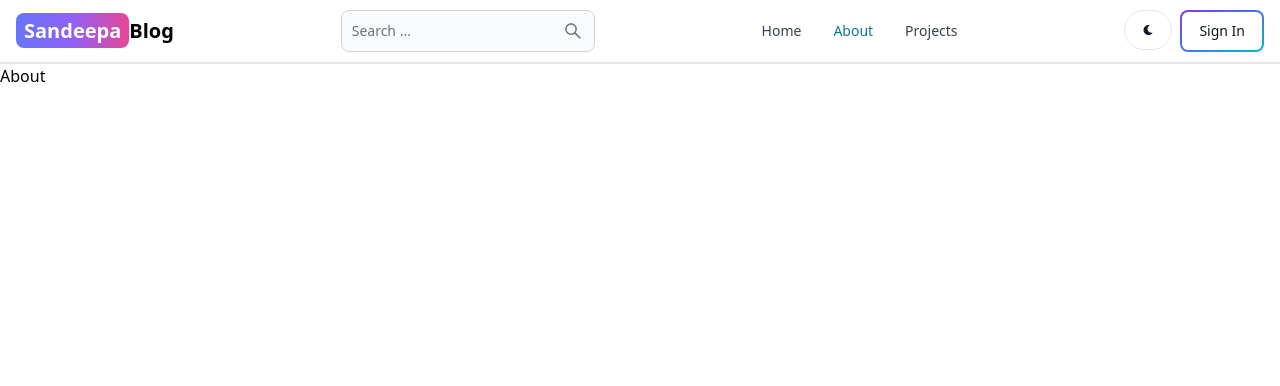
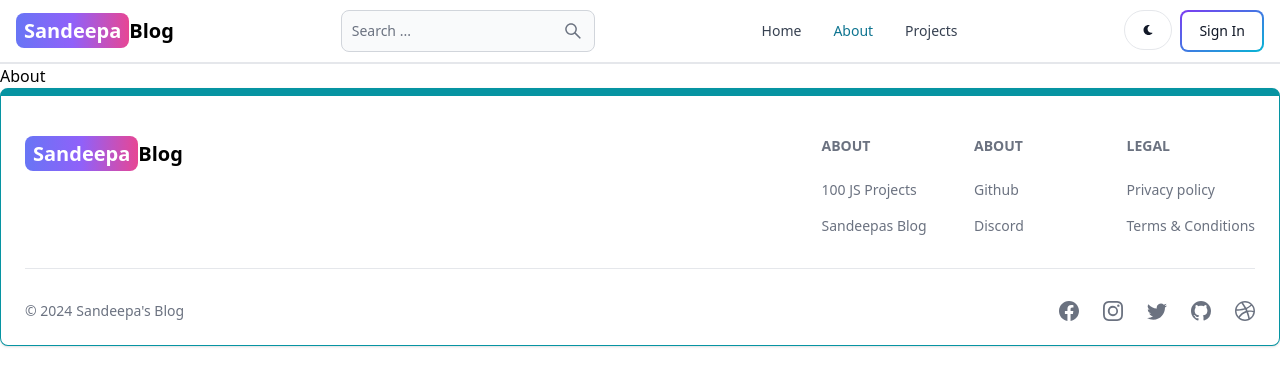
Before and after one commit to UmeshSandeepa/MERN-Blog, a React (Vite) app in the folder client/: page /About in a window 1280 px wide. Shown: the top 386 px of the page. Built offline with nearby package versions, Linux system fonts and the light colour scheme.

Commit message:
Create the footer component

```diff
--- a/client/src/App.jsx
+++ b/client/src/App.jsx
@@ -5,20 +5,22 @@
 import Projects from "./pages/Projects";
 import Dashboard from "./pages/Dashboard";
 import About from "./pages/About";
-import Header from "./components/Header"
+import Header from "./components/Header";
+import Footer from "./components/Footer";
 
 export default function App() {
   return (
     <BrowserRouter>
-    <Header/>
+      <Header />
       <Routes>
-        <Route path="/Home" element={<Home/>}/>
-        <Route path="/SignIn" element={<SignIn/>}/>
-        <Route path="/SignUp" element={<SignUp/>}/>
-        <Route path="/Projects" element={<Projects/>}/>
-        <Route path="/Dashboard" element={<Dashboard/>}/>
-        <Route path="/About" element={<About/>}/>
+        <Route path="/Home" element={<Home />} />
+        <Route path="/SignIn" element={<SignIn />} />
+        <Route path="/SignUp" element={<SignUp />} />
+        <Route path="/Projects" element={<Projects />} />
+        <Route path="/Dashboard" element={<Dashboard />} />
+        <Route path="/About" element={<About />} />
       </Routes>
+      <Footer />
     </BrowserRouter>
   );
 }
--- /dev/null
+++ b/client/src/components/Footer.jsx
@@ -0,0 +1,77 @@
+import { Footer } from "flowbite-react";
+import { Link } from "react-router-dom";
+import {BsFacebook, BsInstagram, BsTwitter, BsGithub, BsDribbble} from 'react-icons/bs'
+
+export default function FooterCom() {
+  return (
+    <Footer container className="border border-t-8 border-teal-500">
+      <div className="w-full  max-w-7xl mx-auto">
+        <div className="grid w-full justify-between sm:flex md:grid-cols-1">
+          <div className="mt-5">
+            <Link
+              to="/"
+              className="self-center whitespace-nowrap text-lg sm:text-xl font-semibold dark:text-white"
+            >
+              <span className="px-2 py-1 bg-gradient-to-r from-indigo-500 via-purple-500 to-pink-500 rounded-lg text-white">
+                Sandeepa
+              </span>
+              Blog
+            </Link>
+          </div>
+          <div className="grid grid-cols-2 gap-8 mt-4 sm:grid-cols-3 sm:gap-6">
+            <div>
+              <Footer.Title title="About" />
+              <Footer.LinkGroup col>
+                <Footer.Link
+                  href="https://www.100jsprojects.com"
+                  target="_blank"
+                  rel="noopener noreferrer"
+                >
+                  100 JS Projects
+                </Footer.Link>
+                <Footer.Link
+                  href="/About"
+                  target="_blank"
+                  rel="noopener noreferrer"
+                >
+                  Sandeepas Blog
+                </Footer.Link>
+              </Footer.LinkGroup>
+            </div>
+            <div>
+              <Footer.Title title="About" />
+              <Footer.LinkGroup col>
+                <Footer.Link
+                  href="https://github.com/UmeshSandeepa"
+                  target="_blank"
+                  rel="noopener noreferrer"
+                >
+                  Github
+                </Footer.Link>
+                <Footer.Link href="#">Discord</Footer.Link>
+              </Footer.LinkGroup>
+            </div>
+            <div>
+              <Footer.Title title="Legal" />
+              <Footer.LinkGroup col>
+                <Footer.Link href="#">Privacy policy</Footer.Link>
+                <Footer.Link href="#">Terms &amp; Conditions</Footer.Link>
+              </Footer.LinkGroup>
+            </div>
+          </div>
+        </div>
+        <Footer.Divider/>
+        <div className="w-full sm:flex sm:items-center sm:justify-between">
+            <Footer.Copyright href="#" by="Sandeepa's Blog" year={new Date().getFullYear()}/>
+            <div className="flex gap-6 sm:mt-0 mt-4 sm:justify-center">
+                <Footer.Icon href="#" icon={BsFacebook}/>
+                <Footer.Icon href="#" icon={BsInstagram}/>
+                <Footer.Icon href="#" icon={BsTwitter}/>
+                <Footer.Icon href="https://github.com/UmeshSandeepa" icon={BsGithub}/>
+                <Footer.Icon href="#" icon={BsDribbble}/>
+            </div>
+        </div>
+      </div>
+    </Footer>
+  );
+}
```
